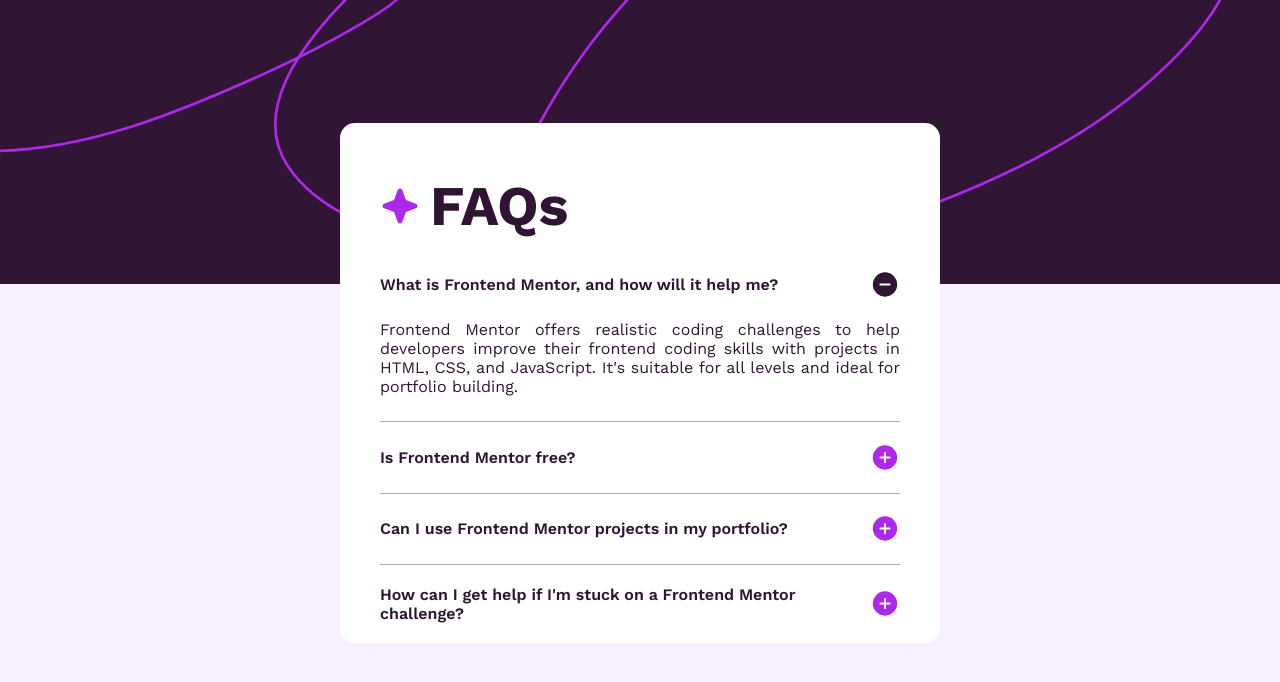
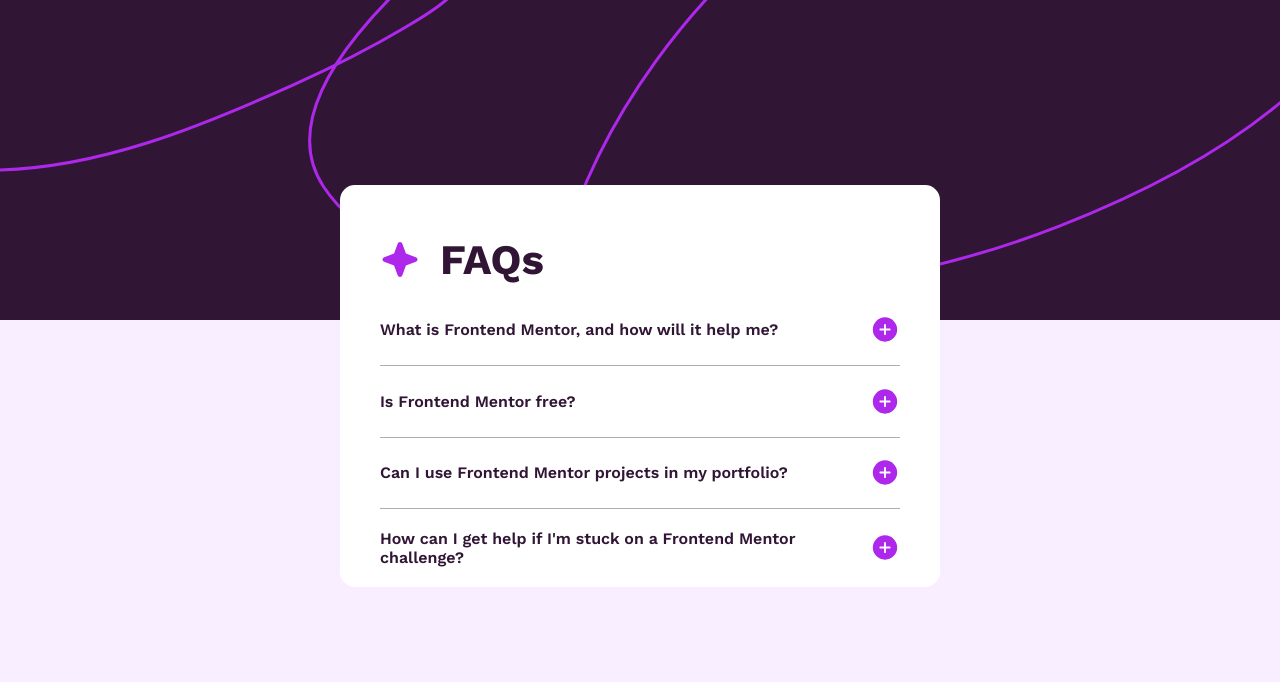
Before and after one commit to Coder-Sadik/faq-accordion, a plain HTML site: page index.html in a window 1280 px wide. Both pictures are taken after a click on the element "What is Frontend Mentor, and how will it help me?". Drawn offline with nearby package versions, Linux system fonts and the light colour scheme.

Commit message:
final commit

```diff
--- a/index.html
+++ b/index.html
@@ -13,12 +13,8 @@
 		<title>Frontend Mentor | FAQ accordion</title>
 	</head>
 	<body>
-		<div class="bgImg">
-			<img src="./assets/images/background-pattern-desktop.svg" alt="" />
-		</div>
-
-		<div class="container">
-			<div class="card">
+		<main class="container">
+			<section class="card">
 				<div class="card-title">
 					<img src="./assets/images/icon-star.svg" alt="" />
 					<h1>FAQs</h1>
@@ -28,8 +24,7 @@
 					<div class="accordion-item active">
 						<div class="accordion-header">
 							What is Frontend Mentor, and how will it help me?
-							<img src="./assets/images/icon-plus.svg" class="icon-plus"  alt="plus icon" />
-							<img src="./assets/images/icon-minus.svg" class="icon-minus"  alt="plus icon" />
+							<img src="./assets/images/icon-minus.svg" alt="plus icon" />
 						</div>
 						<div class="accordion-content">
 							<p>
@@ -85,8 +80,8 @@
 						</div>
 					</div>
 				</div>
-			</div>
-		</div>
+			</section>
+		</main>
 
 		<script src="script.js"></script>
 	</body>
--- a/script.js
+++ b/script.js
@@ -0,0 +1,32 @@
+document.addEventListener("DOMContentLoaded", () => {
+	const accordionHeaders = document.querySelectorAll(".accordion-header");
+
+	accordionHeaders.forEach((header) => {
+		header.addEventListener("click", () => {
+			const accordionItem = header.parentElement;
+			const accordionContent = header.nextElementSibling;
+			const icon = header.querySelector("img");
+
+			// Close other accordion items
+			document.querySelectorAll(".accordion-item").forEach((item) => {
+				if (item !== accordionItem && item.classList.contains("active")) {
+					item.classList.remove("active");
+					item.querySelector(".accordion-content").style.maxHeight = null;
+					item.querySelector(".accordion-header img").src =
+						"./assets/images/icon-plus.svg";
+				}
+			});
+
+			// Toggle the current item
+			accordionItem.classList.toggle("active");
+
+			if (accordionItem.classList.contains("active")) {
+				accordionContent.style.maxHeight = `${accordionContent.scrollHeight}px`;
+				icon.src = "./assets/images/icon-minus.svg";
+			} else {
+				accordionContent.style.maxHeight = null;
+				icon.src = "./assets/images/icon-plus.svg";
+			}
+		});
+	});
+});
--- a/style.css
+++ b/style.css
@@ -1,10 +1,11 @@
+/* Global styles */
 @import url("https://fonts.googleapis.com/css2?family=Work+Sans:wght@400;600;700&display=swap");
 
 :root {
 	--white: hsl(0, 0%, 100%);
-	--pink: hsl(275, 100%, 97%);
-	--g-purple: hsl(292, 16%, 49%);
-	--d-purple: hsl(292, 42%, 14%);
+	--pink: #f9eeff;
+	--g-purple: #ad28eb;
+	--d-purple: #311535;
 }
 
 p {
@@ -16,16 +17,21 @@ p {
 	margin: 0;
 	padding: 0;
 	box-sizing: border-box;
+	scroll-behavior: smooth;
 }
 
 body {
+	background-image: url("./assets/images/background-pattern-desktop.svg");
+	background-repeat: repeat-x;
 	background-color: var(--pink);
 	min-height: 100vh;
 	font-family: "Work Sans", sans-serif;
 }
 
-.bgImg img {
-	width: 100%;
+/* Allow scrolling while hiding the scrollbar */
+body::-webkit-scrollbar {
+	width: 0; /* Removes the scrollbar width */
+	background: transparent; /* Makes the background of the scrollbar transparent */
 }
 
 .container {
@@ -39,18 +45,18 @@ body {
 	background-color: var(--white);
 	width: 600px;
 	position: relative;
-	top: -185px;
+	top: 155px;
 	z-index: 99;
 	border-radius: 15px;
 	padding: 40px 40px 0px 40px;
-	margin: 20px;
+	margin: 30px;
 	color: var(--d-purple);
 }
 
 .card-title {
 	margin: 10px 0px;
 	display: flex;
-	gap: 10px;
+	gap: 20px;
 	font-size: 28px;
 }
 
@@ -64,10 +70,10 @@ body {
 
 .accordion-header {
 	font-weight: 600;
+	padding: 20px 0px;
 	display: flex;
 	align-items: center;
 	justify-content: space-between;
-	padding: 20px 0px;
 	cursor: pointer;
 }
 
@@ -78,14 +84,28 @@ body {
 /* show or hide */
 .accordion-content {
 	text-align: justify;
-	margin-bottom: 25px;
-	display: none;
+	color: var(--d-purple);
+	max-height: 0;
+	overflow: hidden;
+	transition: max-height 0.3s ease;
 }
 
 .accordion-item.active .accordion-content {
 	display: block;
+	max-height: 200px;
+	margin-bottom: 20px;
 }
 
-.accordion-item.active .icon-plus {
-	display: none;
+/* Media Query for screens 375px and below */
+@media (max-width: 375px) {
+	body {
+		background-image: url(./assets/images/background-pattern-mobile.svg);
+	}
+
+	.card {
+		position: relative;
+		top: 80px;
+        border-radius: 15px;
+        padding: 20px;
+	}
 }
```
Also changed, not shown: assets/fonts/OFL.txt (deleted), assets/fonts/README.txt (deleted), assets/fonts/WorkSans-Italic-VariableFont_wght.ttf (deleted), assets/fonts/WorkSans-VariableFont_wght.ttf (deleted), assets/fonts/static/WorkSans-Bold.ttf (deleted), assets/fonts/static/WorkSans-Regular.ttf (deleted), assets/fonts/static/WorkSans-SemiBold.ttf (deleted), design/active-states.jpg (deleted), design/desktop-design.jpg (deleted), design/desktop-preview.jpg (deleted), design/mobile-design.jpg (deleted), screenshot.png (added), 3 other files.
